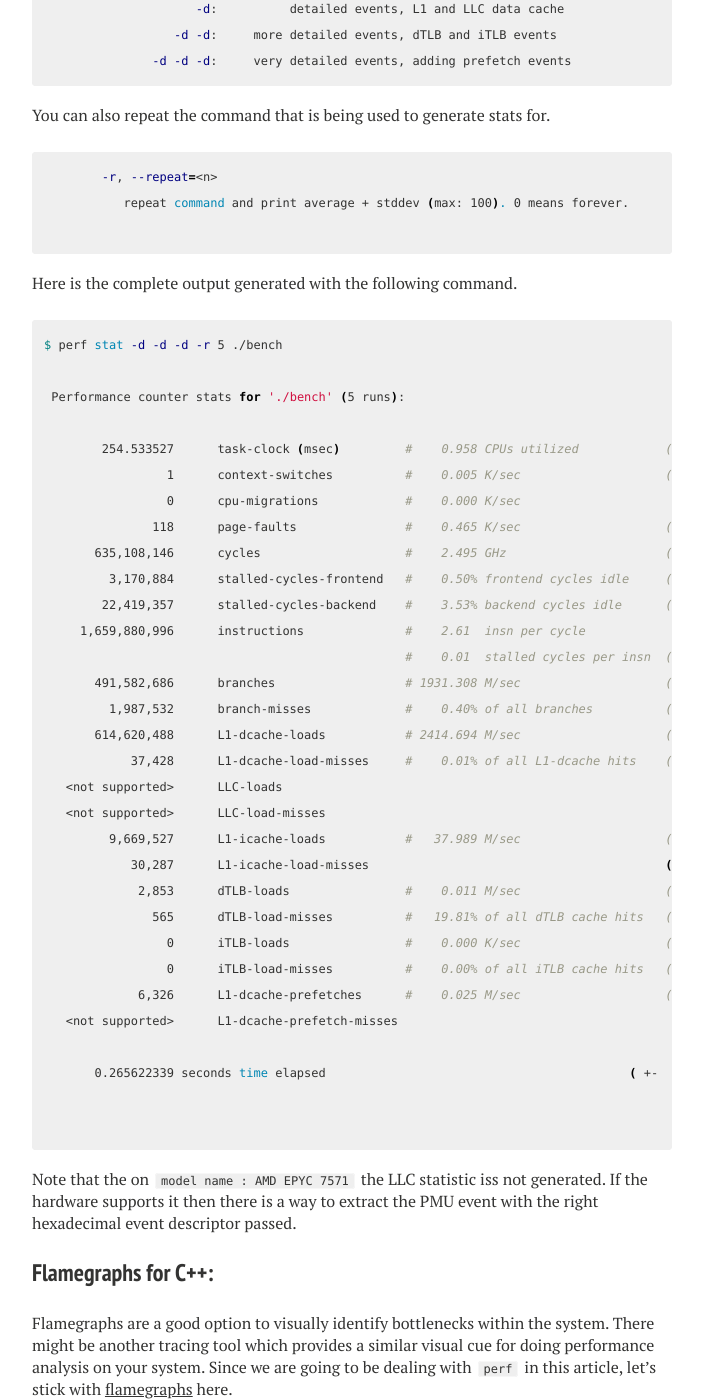
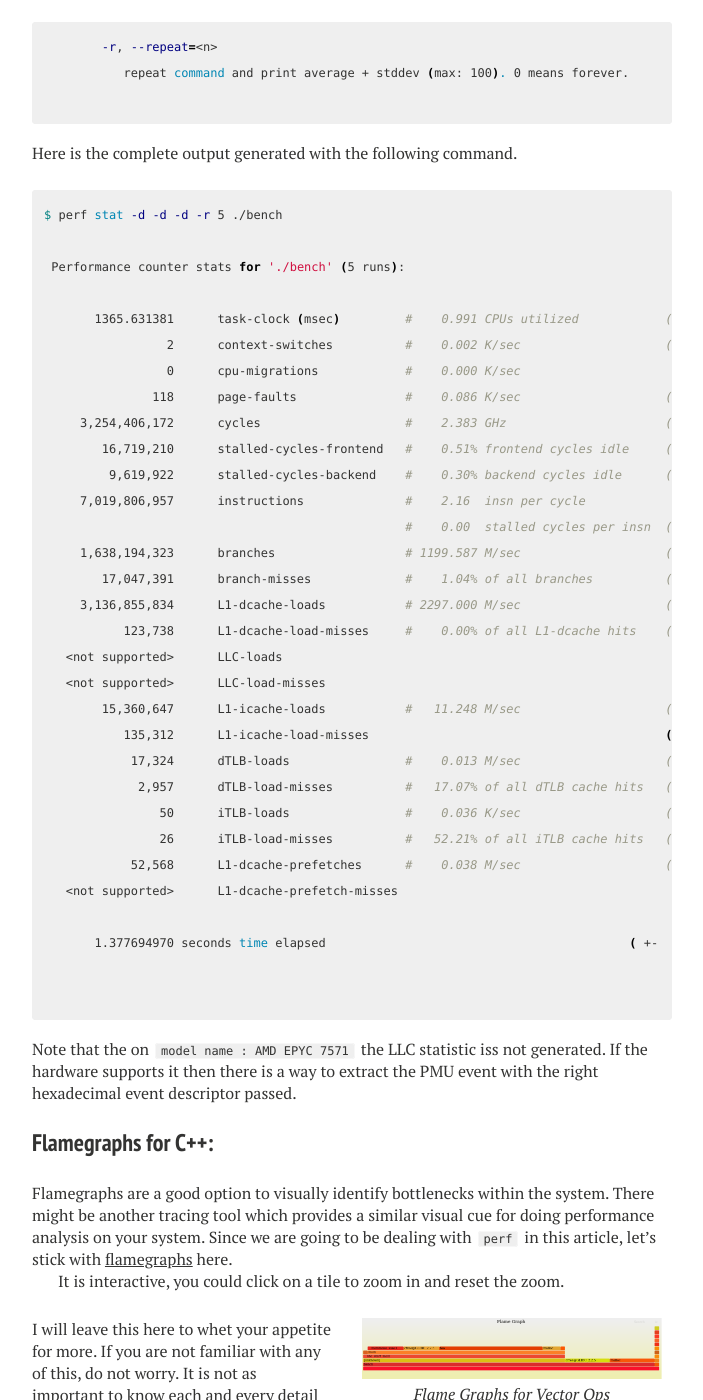
Before and after one commit to mycpuorg/mycpuorg.github.io, a Jekyll site: the page built from _posts/2020-01-03-flamegraphs-on-c++.md, in a window 1280 px wide and 1400 px high, scrolled down 1750 px. Shown: the whole window, without its empty margins (288-991 px from the left). Built offline with Jekyll 4.4.1, drawn with Linux system fonts in a browser that asks for light colours; nearby versions of some CDN libraries; comment, search, counter and statistics services are not loaded; some of the changed text lies outside the part shown.

Commit message:
modify the sample application
add rand() and update the new stats and flamegraph along with it

````diff
--- a/_posts/2020-01-03-flamegraphs-on-c++.md
+++ b/_posts/2020-01-03-flamegraphs-on-c++.md
@@ -23,23 +23,18 @@
 (Yes, this is a dummy piece of code with no real utility)
 
 ```cpp
+#include <iostream>
+#include <vector>
+#include <stdlib.h>
+
+using namespace std;
+
 void foo()
 {
     std::vector<int> my_vec;
 
-    my_vec.push_back(5);
-    my_vec.push_back(6);
-    my_vec.push_back(7);
-    my_vec.push_back(8);
-    my_vec.push_back(9);
-    my_vec.push_back(0);
-    my_vec.push_back(1);
-    my_vec.push_back(1);
-    my_vec.push_back(4);
-    my_vec.push_back(5);
-
     for (int i = 0; i < 100; i++)
-        my_vec.push_back(i - 4);
+      my_vec.push_back(i - (rand() % 42));
 
 }
 
@@ -85,31 +80,31 @@
 
  Performance counter stats for './bench' (5 runs):
 
-        254.533527      task-clock (msec)         #    0.958 CPUs utilized            ( +-  0.87% )
-                 1      context-switches          #    0.005 K/sec                    ( +- 16.67% )
+       1365.631381      task-clock (msec)         #    0.991 CPUs utilized            ( +-  0.39% )
+                 2      context-switches          #    0.002 K/sec                    ( +- 10.21% )
                  0      cpu-migrations            #    0.000 K/sec
-               118      page-faults               #    0.465 K/sec                    ( +-  0.43% )
-       635,108,146      cycles                    #    2.495 GHz                      ( +-  5.06% )  (40.76%)
-         3,170,884      stalled-cycles-frontend   #    0.50% frontend cycles idle     ( +- 16.73% )  (42.14%)
-        22,419,357      stalled-cycles-backend    #    3.53% backend cycles idle      ( +- 14.04% )  (43.64%)
-     1,659,880,996      instructions              #    2.61  insn per cycle
-                                                  #    0.01  stalled cycles per insn  ( +-  4.03% )  (44.76%)
-       491,582,686      branches                  # 1931.308 M/sec                    ( +-  3.95% )  (45.35%)
-         1,987,532      branch-misses             #    0.40% of all branches          ( +- 13.18% )  (45.71%)
-       614,620,488      L1-dcache-loads           # 2414.694 M/sec                    ( +-  4.77% )  (41.14%)
-            37,428      L1-dcache-load-misses     #    0.01% of all L1-dcache hits    ( +-  4.48% )  (39.76%)
+               118      page-faults               #    0.086 K/sec                    ( +-  0.60% )
+     3,254,406,172      cycles                    #    2.383 GHz                      ( +-  1.23% )  (40.00%)
+        16,719,210      stalled-cycles-frontend   #    0.51% frontend cycles idle     ( +-  2.46% )  (40.07%)
+         9,619,922      stalled-cycles-backend    #    0.30% backend cycles idle      ( +-  8.05% )  (40.19%)
+     7,019,806,957      instructions              #    2.16  insn per cycle
+                                                  #    0.00  stalled cycles per insn  ( +-  1.18% )  (40.36%)
+     1,638,194,323      branches                  # 1199.587 M/sec                    ( +-  1.35% )  (40.54%)
+        17,047,391      branch-misses             #    1.04% of all branches          ( +-  1.03% )  (40.76%)
+     3,136,855,834      L1-dcache-loads           # 2297.000 M/sec                    ( +-  0.87% )  (40.04%)
+           123,738      L1-dcache-load-misses     #    0.00% of all L1-dcache hits    ( +-  0.63% )  (40.08%)
    <not supported>      LLC-loads
    <not supported>      LLC-load-misses
-         9,669,527      L1-icache-loads           #   37.989 M/sec                    ( +- 58.22% )  (38.26%)
-            30,287      L1-icache-load-misses                                         ( +-  5.43% )  (37.13%)
-             2,853      dTLB-loads                #    0.011 M/sec                    ( +-  4.12% )  (36.54%)
-               565      dTLB-load-misses          #   19.81% of all dTLB cache hits   ( +-  5.73% )  (36.18%)
-                 0      iTLB-loads                #    0.000 K/sec                    (36.20%)
-                 0      iTLB-load-misses          #    0.00% of all iTLB cache hits   (36.21%)
-             6,326      L1-dcache-prefetches      #    0.025 M/sec                    ( +-  4.60% )  (36.20%)
+        15,360,647      L1-icache-loads           #   11.248 M/sec                    ( +- 17.92% )  (40.04%)
+           135,312      L1-icache-load-misses                                         ( +-  1.33% )  (39.99%)
+            17,324      dTLB-loads                #    0.013 M/sec                    ( +-  1.64% )  (39.89%)
+             2,957      dTLB-load-misses          #   17.07% of all dTLB cache hits   ( +-  9.26% )  (39.77%)
+                50      iTLB-loads                #    0.036 K/sec                    ( +- 27.03% )  (39.60%)
+                26      iTLB-load-misses          #   52.21% of all iTLB cache hits   ( +- 53.17% )  (39.42%)
+            52,568      L1-dcache-prefetches      #    0.038 M/sec                    ( +-  5.25% )  (39.23%)
    <not supported>      L1-dcache-prefetch-misses
 
-       0.265622339 seconds time elapsed                                          ( +-  3.40% )
+       1.377694970 seconds time elapsed                                          ( +-  0.85% )
 
 
 ```
````
Also changed, not shown: images/vec_fg.svg.
